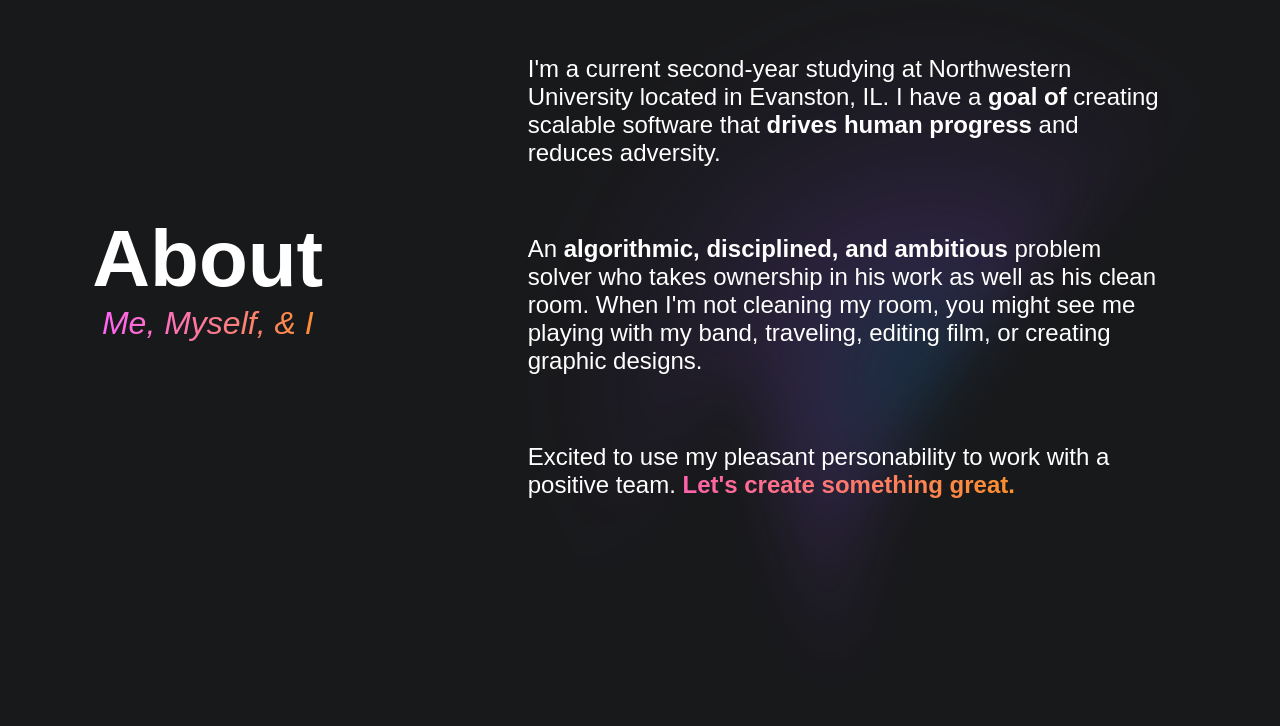
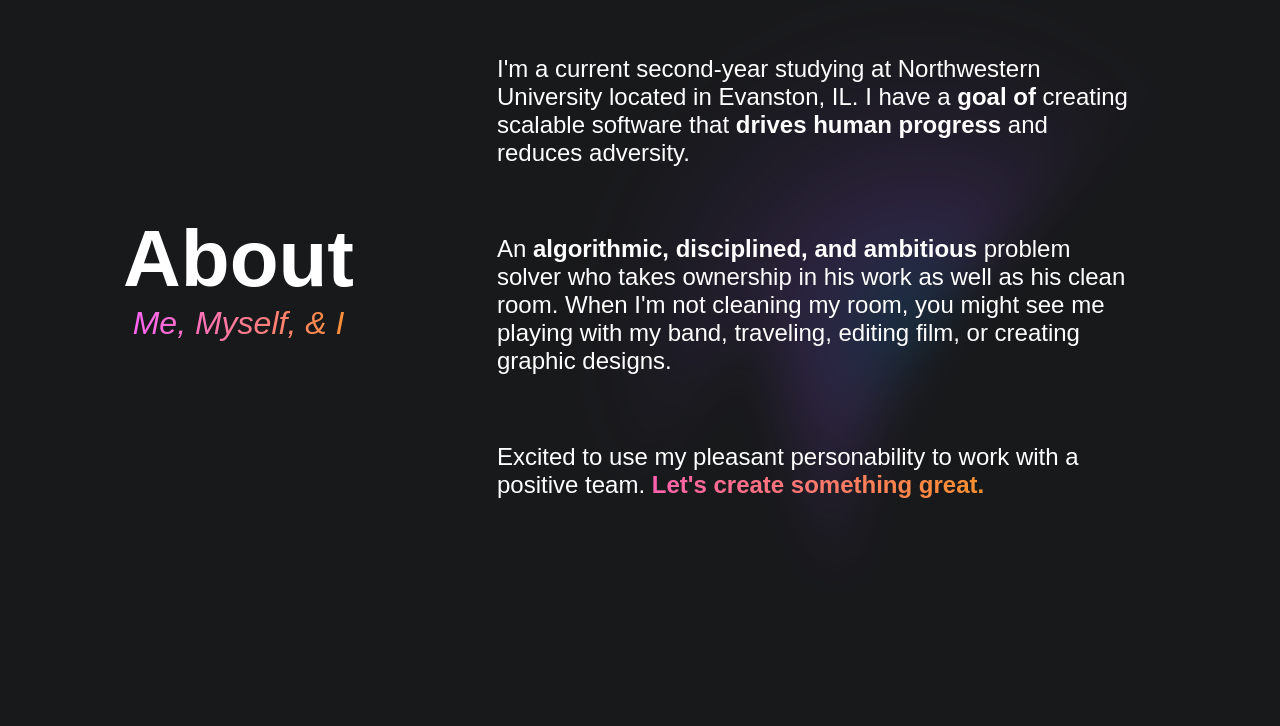
Before and after one commit to al3xisrobles/personal-website, a React (Create React App) app: page / in a window 1280 px wide. Shown: the part 889-1615 px from the top of the page. Built offline with nearby package versions, Linux system fonts and the light colour scheme.

Commit message:
Fixed gradient overflow

```diff
--- a/src/components/css/About.css
+++ b/src/components/css/About.css
@@ -1,8 +1,9 @@
 .about-me {
   display: flex;
   align-items: center;
-  justify-content: space-around;
+  justify-content: space-evenly;
   max-width: 1800px;
+  width: 100%;
 }
 
 .about-title {
@@ -56,11 +57,11 @@
 .gradient {
   position: absolute;
   translate: none;
-  scale: .7;
+  scale: .6;
   opacity: 0.4;
   width: 1200px;
   z-index: -1;
-  top: 75%;
+  top: 70%;
   left: 20%;
   right: 20%;
 }
```
